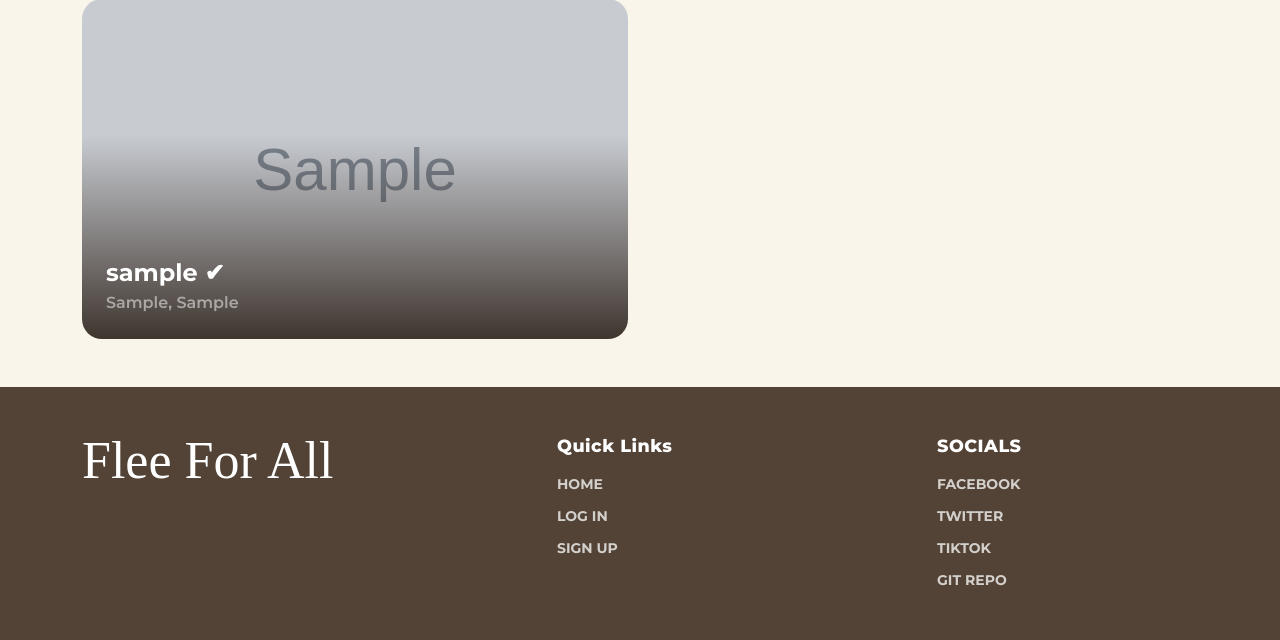
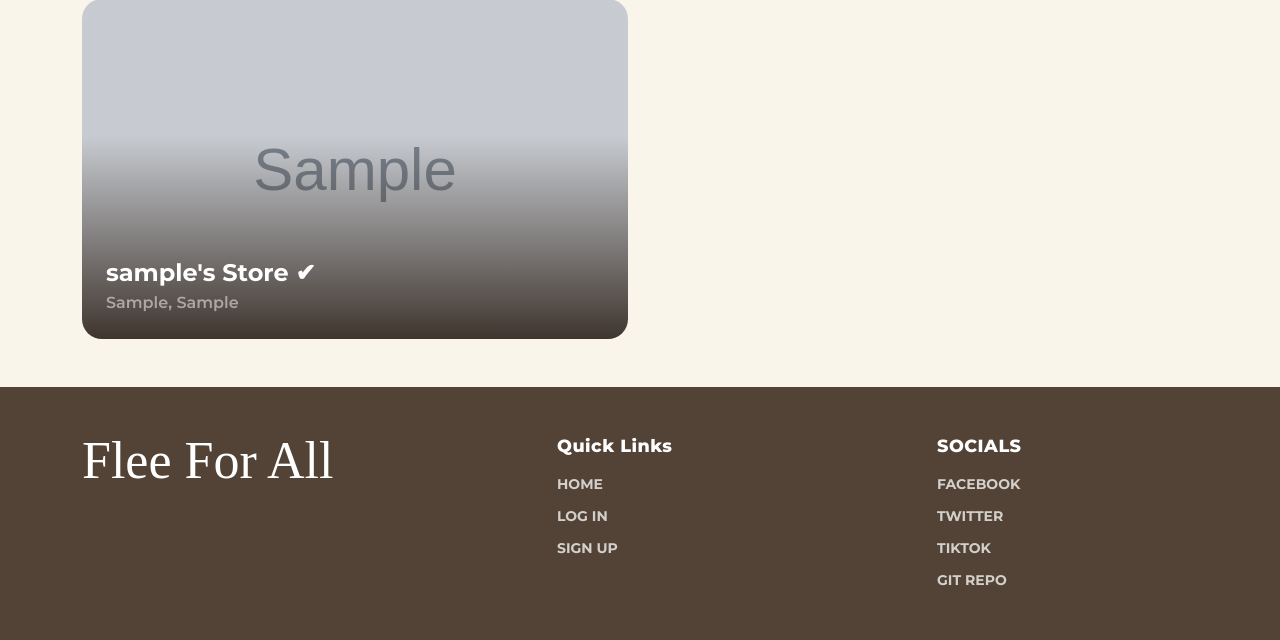
Before and after one commit to mikhail-rapada2007/Flea-For-All-Marketplace, a Django app: page /stores/ in a window 1280 px wide. Shown: the part 215-855 px from the top of the page. Run offline with Django 4.2, Linux system fonts and the light colour scheme; tables that the repository leaves empty hold one stand-in row (values such as "Sample post"); grey boxes marked "Sample" are stand-in pictures; some web fonts are replaced.

Commit message:
Added {username}'s store to line 15 of store_listings.html

```diff
--- a/flea_for_all/marketplace/templates/marketplace/store_listings.html
+++ b/flea_for_all/marketplace/templates/marketplace/store_listings.html
@@ -12,7 +12,7 @@
           {% if profile.profile_picture_url %}style="background-image: linear-gradient(180deg, rgba(82,67,54,0.1) 40%, rgba(50,39,31,0.92) 100%), url('{{ profile.profile_picture_url }}');"{% endif %}
         >
           <div class="fs-4 fw-bold text-white">
-            {{ profile.user.username }}
+            <span title="StoreName">{{ profile.user.username }}'s Store</span>
             {% if profile.is_verified %}<span title="Verified">✔</span>{% endif %}
           </div>
             {% if profile.city or profile.province %}
```
